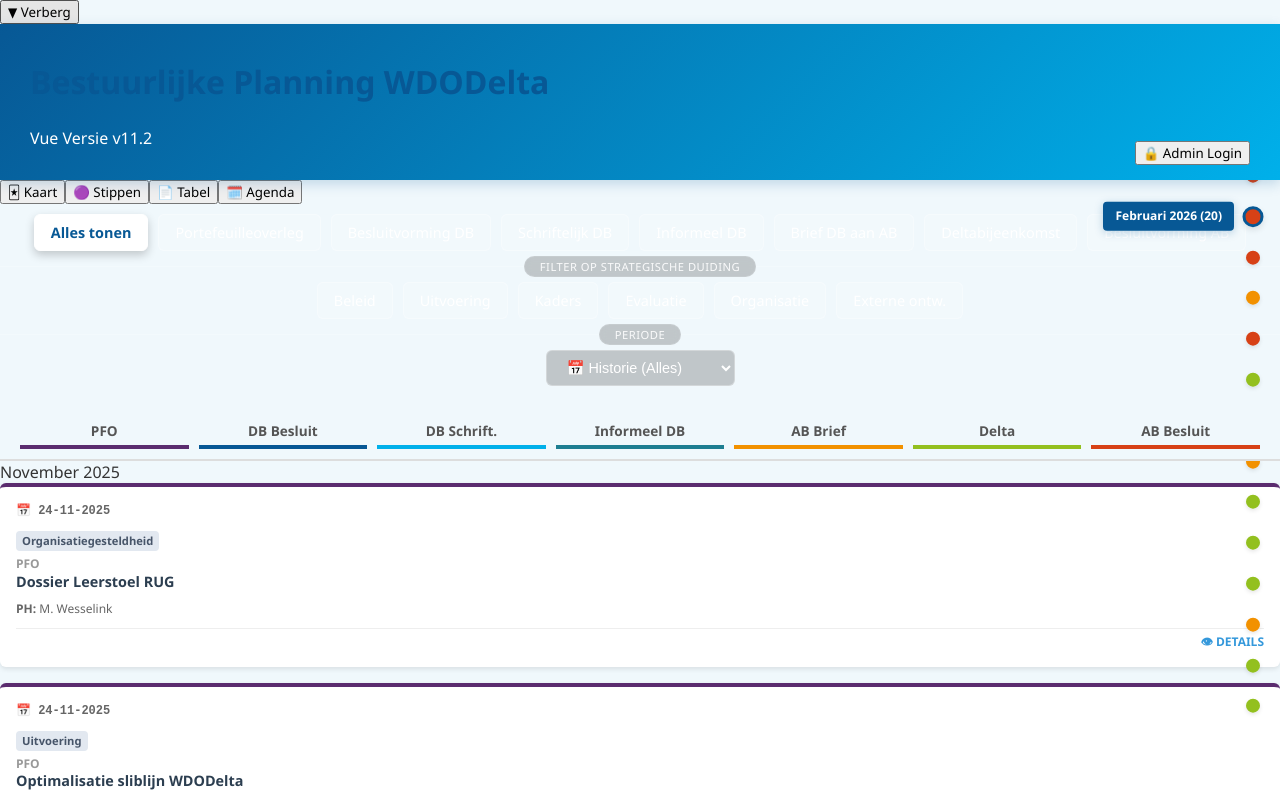
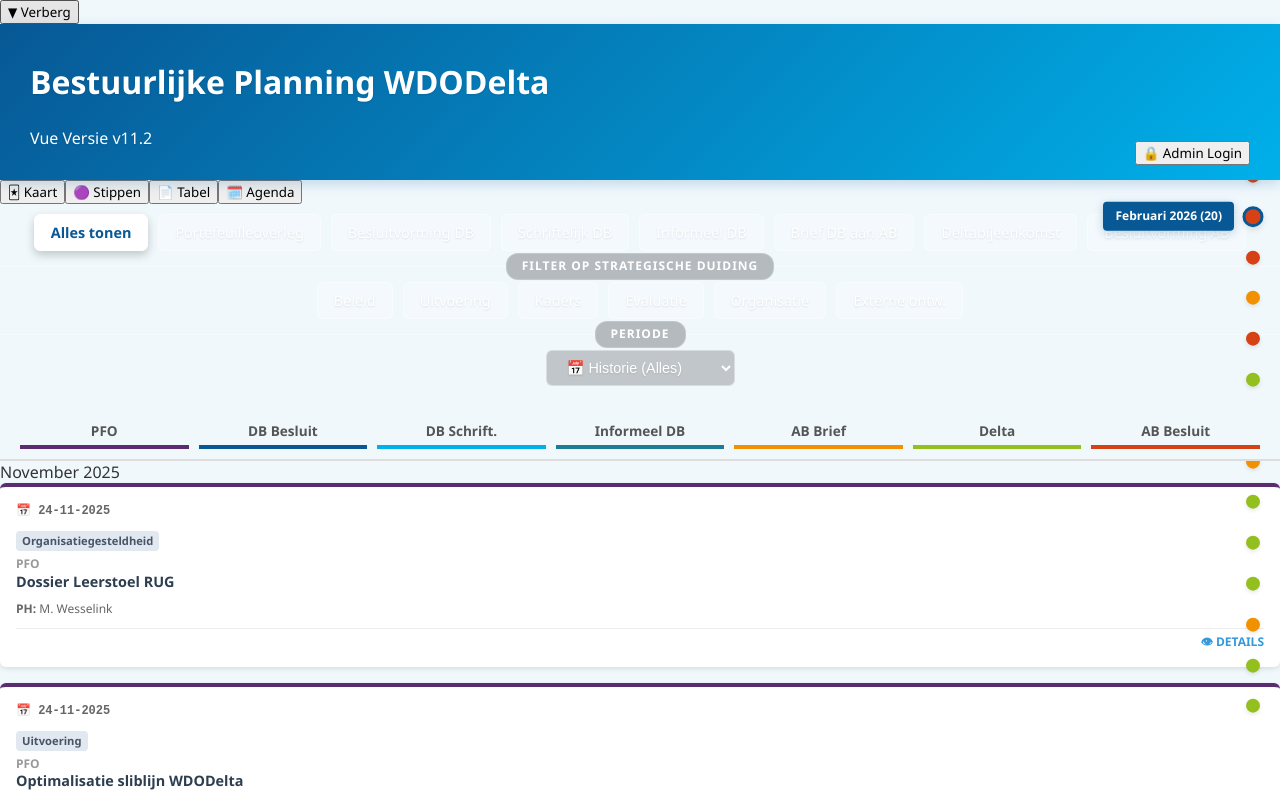
Before and after one commit to jacquesesenkbrink-max/MijnAgendaApp, a Vue app in the folder bestuurlijke-agenda/: page / in a window 1280 px wide. Shown: the top 800 px of the page. Built offline with nearby package versions, Linux system fonts and the light colour scheme.

Commit message:
kleurstelling

```diff
--- a/bestuurlijke-agenda/src/App.vue
+++ b/bestuurlijke-agenda/src/App.vue
@@ -387,60 +387,49 @@
   margin-left: 260px;
 }
 
-/* --- DE NIEUWE GRADIENT HEADER --- */
+/* --- HEADER MET GRADIENT --- */
 .top-bar {
   display: flex;
   justify-content: space-between;
-  align-items: flex-end; /* Zorgt dat filterbar netjes uitlijnt */
+  align-items: flex-end;
   padding: 15px 30px;
 
-  /* WDODelta Gradient: Van Primair Blauw naar Cyaan */
+  /* WDODelta Gradient */
   background: linear-gradient(135deg, var(--wdod-blue) 0%, var(--wdod-cyan) 100%);
-
-  /* Subtiele schaduw */
   box-shadow: 0 4px 12px rgba(7, 88, 149, 0.2);
 
-  color: white; /* Alle tekst in de header wit */
-  position: sticky;
-  top: 0;
-  z-index: 100;
+  /* Forceer witte tekst */
+  color: white;
+  position: sticky; top: 0; z-index: 100;
 }
 
-/* De rest blijft hetzelfde */
-.agenda-wrapper { position: relative; padding: 20px; flex: 1; }
-
-#connections-layer {
-  position: absolute; top: 0; left: 0; width: 100%; height: 100%;
-  pointer-events: none; z-index: 1;
+/* BELANGRIJK: Forceer koppen in de header naar wit (overschrijft main.css) */
+.top-bar :deep(h1),
+.top-bar :deep(h2),
+.top-bar :deep(h3),
+.top-bar :deep(span),
+.top-bar :deep(p) {
+  color: white !important;
+  text-shadow: 0 1px 2px rgba(0,0,0,0.1); /* Subtiele schaduw voor leesbaarheid */
 }
 
+/* Rest van de stijlen (ongewijzigd) */
+.agenda-wrapper { position: relative; padding: 20px; flex: 1; }
+#connections-layer { position: absolute; top: 0; left: 0; width: 100%; height: 100%; pointer-events: none; z-index: 1; }
 .animated-line { animation: dash 30s linear infinite; opacity: 0.6; }
 @keyframes dash { to { stroke-dashoffset: -1000; } }
-
 :deep(.month-block) { position: relative; z-index: 2; }
-
 .floating-controls {
   position: fixed; bottom: 30px; left: calc(50% + 130px);
   transform: translateX(-50%); display: flex; gap: 15px; z-index: 200;
   animation: popIn 0.3s; background: white; padding: 8px;
   border-radius: 40px; box-shadow: 0 4px 15px rgba(0,0,0,0.2); border: 1px solid #ddd;
 }
-
-.control-btn {
-  padding: 10px 20px; border-radius: 30px; font-weight: bold; border: none;
-  cursor: pointer; font-size: 0.9rem; transition: all 0.2s; white-space: nowrap;
-  display: flex; align-items: center; gap: 5px;
-}
-
+.control-btn { padding: 10px 20px; border-radius: 30px; font-weight: bold; border: none; cursor: pointer; font-size: 0.9rem; transition: all 0.2s; white-space: nowrap; display: flex; align-items: center; gap: 5px; }
 .reset-btn { background: var(--wdod-red); color: white; }
 .toggle-btn { background: var(--wdod-orange); color: white; }
 .toggle-btn:hover { transform: translateY(-2px); box-shadow: 0 2px 5px rgba(0,0,0,0.2); }
 .toggle-btn.active { background: var(--wdod-green); }
-
-@keyframes popIn {
-  from { opacity: 0; transform: translate(-50%, 20px); }
-  to { opacity: 1; transform: translate(-50%, 0); }
-}
-
+@keyframes popIn { from { opacity: 0; transform: translate(-50%, 20px); } to { opacity: 1; transform: translate(-50%, 0); } }
 .report-wrapper { padding: 20px; }
 </style>
--- a/bestuurlijke-agenda/src/components/FilterBar.vue
+++ b/bestuurlijke-agenda/src/components/FilterBar.vue
@@ -76,79 +76,74 @@ function kiesJaar(event) {
 </template>
 
 <style scoped>
-/* Container is nu transparant omdat de header de kleur regelt */
 .filter-container {
-  padding: 10px 0;
-  background: transparent;
-  margin-bottom: 0;
-  border: none;
-  width: 100%;
+  padding: 10px 0; background: transparent; margin-bottom: 0; border: none; width: 100%;
 }
-
 .filters {
   display: flex; justify-content: center; flex-wrap: wrap; gap: 10px; margin-bottom: 10px;
 }
 
-/* Divider aangepast voor op donkere achtergrond */
+/* Divider Styling - Beter contrast op blauw */
 .filter-divider {
   width: 100%; height: 1px;
-  background: rgba(255,255,255,0.2);
+  background: rgba(255,255,255,0.3); /* Iets feller lijntje */
   margin: 15px 0;
   display: flex; align-items: center; justify-content: center;
 }
 .filter-divider span {
-  background: rgba(0, 0, 0, 0.2); /* Donkere pil voor contrast */
+  background: rgba(0, 0, 0, 0.25); /* Donkere achtergrond voor tekst */
   backdrop-filter: blur(4px);
-  padding: 2px 15px; font-size: 0.7rem; text-transform: uppercase;
-  color: rgba(255, 255, 255, 0.9);
+  padding: 4px 15px; font-size: 0.75rem; text-transform: uppercase;
+  color: white;
   border-radius: 12px;
-  border: 1px solid rgba(255,255,255,0.1);
-  letter-spacing: 0.5px;
+  border: 1px solid rgba(255,255,255,0.2);
+  letter-spacing: 1px; font-weight: bold;
 }
 
-/* --- KNOPPEN STIJL (Glassmorphism) --- */
+/* --- KNOPPEN (Glassmorphism Fix) --- */
 .filter-btn {
-  background: rgba(255, 255, 255, 0.15); /* Semi-transparant */
-  border: 1px solid rgba(255, 255, 255, 0.3);
+  background: rgba(255, 255, 255, 0.2); /* Iets meer zichtbaar */
+  border: 1px solid rgba(255, 255, 255, 0.4);
   padding: 8px 16px;
   border-radius: 6px;
   cursor: pointer;
   font-size: 0.9rem;
   transition: all 0.2s;
-  color: white;
+  color: white !important; /* Forceer wit */
   font-weight: 500;
+  text-shadow: 0 1px 2px rgba(0,0,0,0.1);
 }
 
 .filter-btn:hover {
-  background: rgba(255, 255, 255, 0.3);
+  background: rgba(255, 255, 255, 0.4);
   transform: translateY(-2px);
 }
 
-/* --- ACTIEVE KNOP --- */
+/* --- ACTIEVE STATUS (Wit vlak, blauwe tekst) --- */
 .filter-btn.selected {
-  background: white;
-  color: var(--wdod-blue); /* Blauwe tekst op witte knop */
+  background: white !important;
+  color: var(--wdod-blue) !important; /* Blauwe tekst op wit */
   border-color: white;
   font-weight: bold;
   box-shadow: 0 4px 10px rgba(0,0,0,0.2);
+  text-shadow: none;
 }
 
-/* Voor specifieke fases: als ze actief zijn, geven we ze toch hun eigen kleur
-   zodat het functioneel blijft, maar wel met witte tekst en rand */
-.filter-btn.btn-PFO.selected { background: var(--c-pfo); color: white; border-color: white; }
-.filter-btn.btn-DBBesluit.selected { background: var(--c-db-besluit); color: white; border-color: white; }
-.filter-btn.btn-DBSchrift.selected { background: var(--c-db-schrift); color: white; border-color: white; }
-.filter-btn.btn-DBInformeel.selected { background: var(--c-db-informeel); color: white; border-color: white; }
-.filter-btn.btn-ABBesluit.selected { background: var(--c-ab-besluit); color: white; border-color: white; }
-.filter-btn.btn-ABBrief.selected { background: var(--c-ab-brief); color: white; border-color: white; }
-.filter-btn.btn-Delta.selected { background: var(--c-delta); color: white; border-color: white; }
+/* Specifieke fase-kleuren als ze actief zijn (met witte tekst) */
+.filter-btn.btn-PFO.selected { background: var(--c-pfo) !important; color: white !important; }
+.filter-btn.btn-DBBesluit.selected { background: var(--c-db-besluit) !important; color: white !important; }
+.filter-btn.btn-DBSchrift.selected { background: var(--c-db-schrift) !important; color: white !important; }
+.filter-btn.btn-DBInformeel.selected { background: var(--c-db-informeel) !important; color: white !important; }
+.filter-btn.btn-ABBesluit.selected { background: var(--c-ab-besluit) !important; color: white !important; }
+.filter-btn.btn-ABBrief.selected { background: var(--c-ab-brief) !important; color: white !important; }
+.filter-btn.btn-Delta.selected { background: var(--c-delta) !important; color: white !important; }
 
-/* Jaar Select Dropdown */
+/* Jaar Selectie */
 .year-select {
   padding-right: 35px;
-  background-color: rgba(0,0,0,0.2); /* Iets donkerder voor onderscheid */
+  background-color: rgba(0,0,0,0.2);
   color: white;
-  border: 1px solid rgba(255,255,255,0.3);
+  border: 1px solid rgba(255,255,255,0.4);
 }
 .year-select option {
     background-color: white;
```
